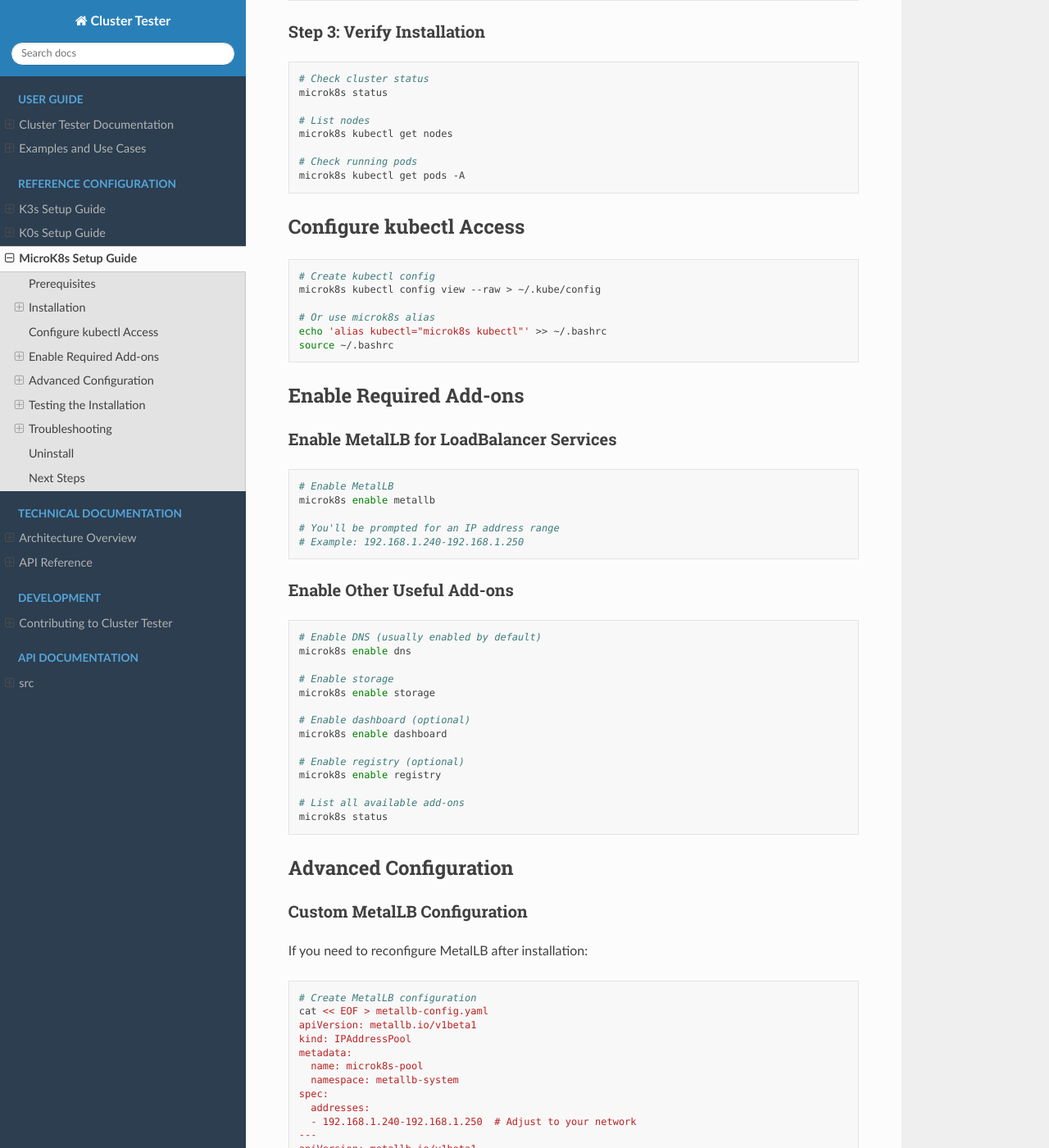
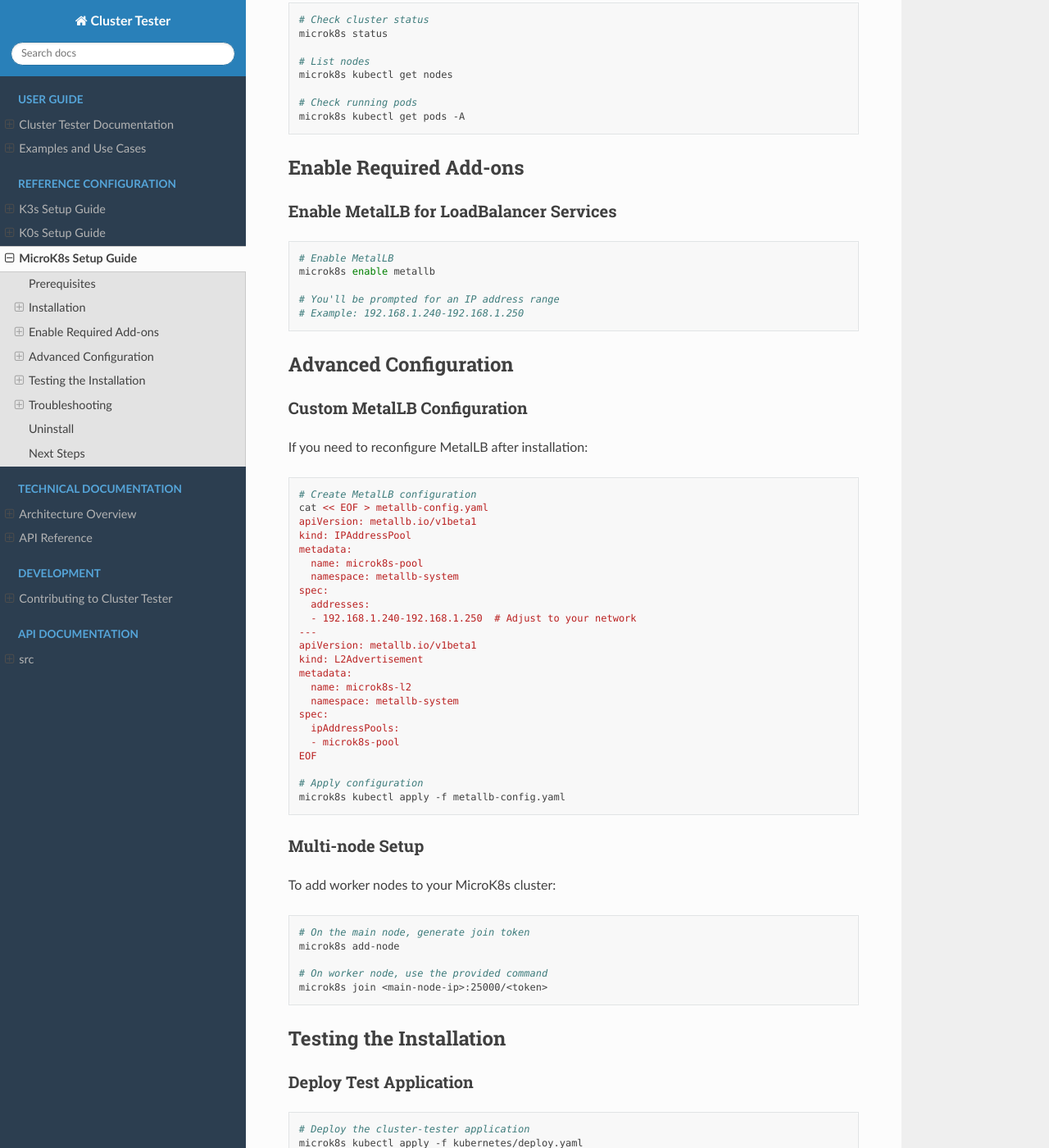
Before and after one commit to FaboBorgesLima/cluster-tester, a Sphinx documentation site: the page built from docs/reference_configuration/microk8s.md, in a window 1280 px wide and 1400 px high, scrolled down 1025 px. Shown: the whole window at 82% size. Built offline with Sphinx 7.4.7 and the Read the Docs theme 3.1.0, drawn with Linux system fonts in a browser that asks for light colours; some of the changed text lies outside the part shown.

````diff
--- a/docs/reference_configuration/microk8s.md
+++ b/docs/reference_configuration/microk8s.md
@@ -4,10 +4,7 @@ MicroK8s is a lightweight Kubernetes distribution that's perfect for development
 
 ## Prerequisites
 
--   Ubuntu 18.04 or later
--   At least 4GB RAM
--   20GB disk space
--   Root or sudo access
+See [Prerequisites](prerequesites.md) for detailed requirements.
 
 ## Installation
 
@@ -57,17 +54,6 @@ microk8s kubectl get nodes
 microk8s kubectl get pods -A
 ```
 
-## Configure kubectl Access
-
-```bash
-# Create kubectl config
-microk8s kubectl config view --raw > ~/.kube/config
-
-# Or use microk8s alias
-echo 'alias kubectl="microk8s kubectl"' >> ~/.bashrc
-source ~/.bashrc
-```
-
 ## Enable Required Add-ons
 
 ### Enable MetalLB for LoadBalancer Services
@@ -78,25 +64,6 @@ microk8s enable metallb
 
 # You'll be prompted for an IP address range
 # Example: 192.168.1.240-192.168.1.250
-```
-
-### Enable Other Useful Add-ons
-
-```bash
-# Enable DNS (usually enabled by default)
-microk8s enable dns
-
-# Enable storage
-microk8s enable storage
-
-# Enable dashboard (optional)
-microk8s enable dashboard
-
-# Enable registry (optional)
-microk8s enable registry
-
-# List all available add-ons
-microk8s status
 ```
 
 ## Advanced Configuration
````
Also changed, not shown: docs/reference_configuration/k0s.md (+1 -8 lines), docs/reference_configuration/k3s.md (+1 -7 lines), docs/reference_configuration/prerequesites.md (added, +12 -0 lines).
